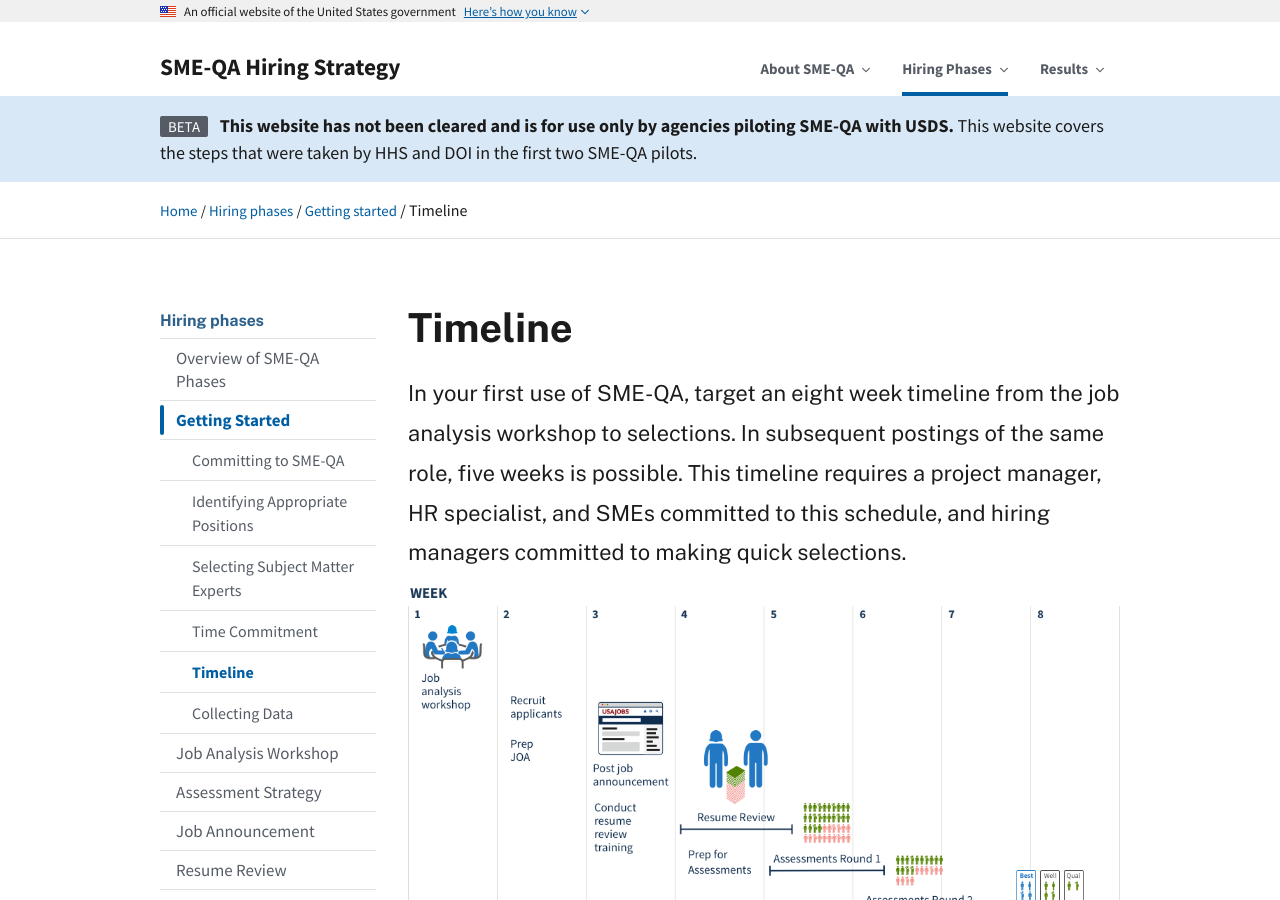
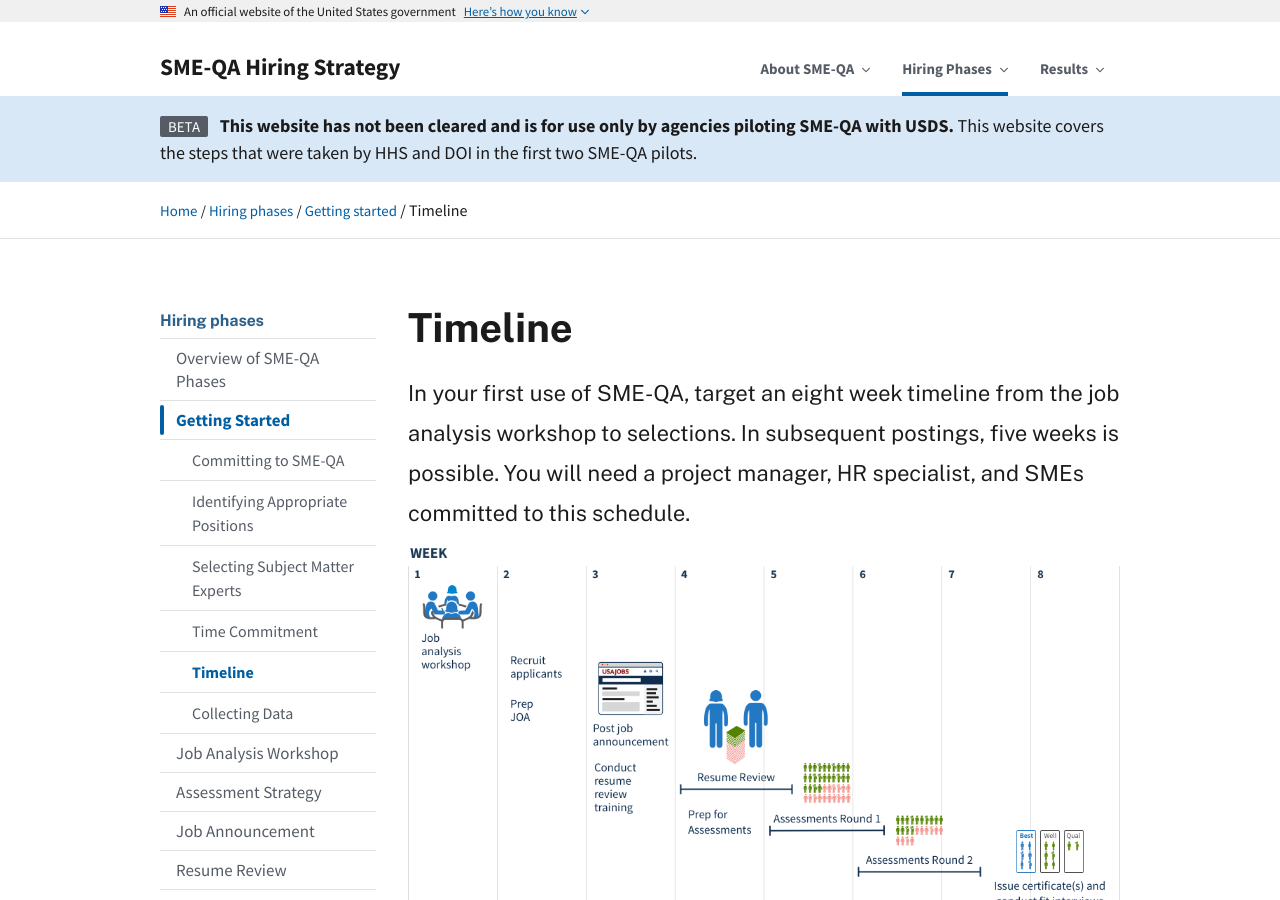
Before and after one commit to usds/SME-QA-Website, a Jekyll site: the page built from pages/phases/getting-started/timeline.html, in a window 1280 px wide and 900 px high. Built offline with Jekyll 4.4.1, drawn with Linux system fonts in a browser that asks for light colours.

Commit message:
Update timeline.html

```diff
--- a/pages/phases/getting-started/timeline.html
+++ b/pages/phases/getting-started/timeline.html
@@ -6,7 +6,7 @@ title: Timeline
 sidenav: hiring-phases
 phase: getting-started
 sub-phase-order: 035
-intro: In your first use of SME-QA, target an eight week timeline from the job analysis workshop to selections. In subsequent postings of the same role, five weeks is possible. This timeline requires a project manager, HR specialist, and SMEs committed to this schedule, and hiring managers committed to making quick selections.
+intro: In your first use of SME-QA, target an eight week timeline from the job analysis workshop to selections. In subsequent postings, five weeks is possible. You will need a project manager, HR specialist, and SMEs committed to this schedule.
 ---
 
 <p class="usa-intro">
```
